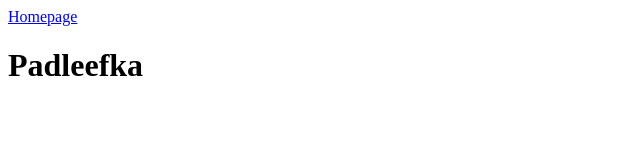
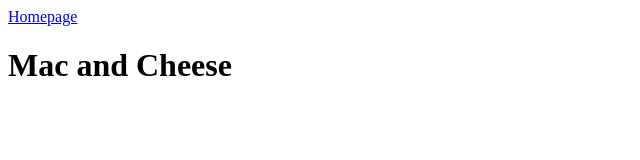
Before and after one commit to johnshu2022/odin-recipes, a plain HTML site: page recipes/macandcheese.html in a window 1280 px wide. Shown: the whole page, without its empty margins (0-640 px from the left). Drawn offline with Linux system fonts and the light colour scheme.

Commit message:
Corrected title names

```diff
--- a/recipes/macandcheese.html
+++ b/recipes/macandcheese.html
@@ -4,11 +4,11 @@
     <head>
         <meta charset="UTF-8">
 	<meta name="viewport" content="width=device-width, initial-scale=1.0">
-	<title>Recipe Site - Padleefka</title>
+	<title>Recipe Site - Mac and Cheese</title>
     </head>
 
     <body>
 	<a href="../index.html">Homepage</a>
-        <h1>Padleefka</h1>
+        <h1>Mac and Cheese</h1>
     </body>
 </html>
```
Also changed, not shown: recipes/padleefka.html (+1 -1 lines).
